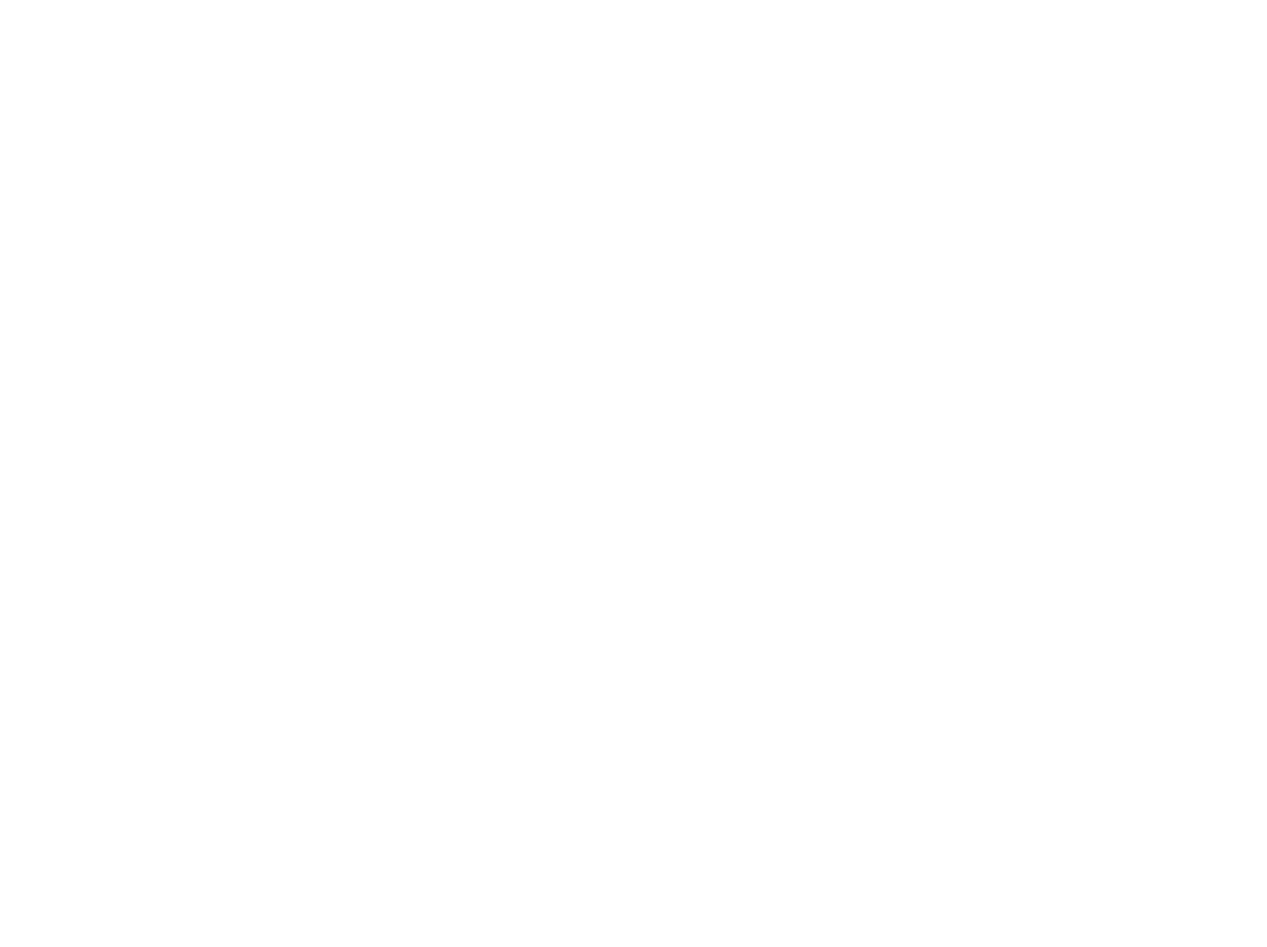
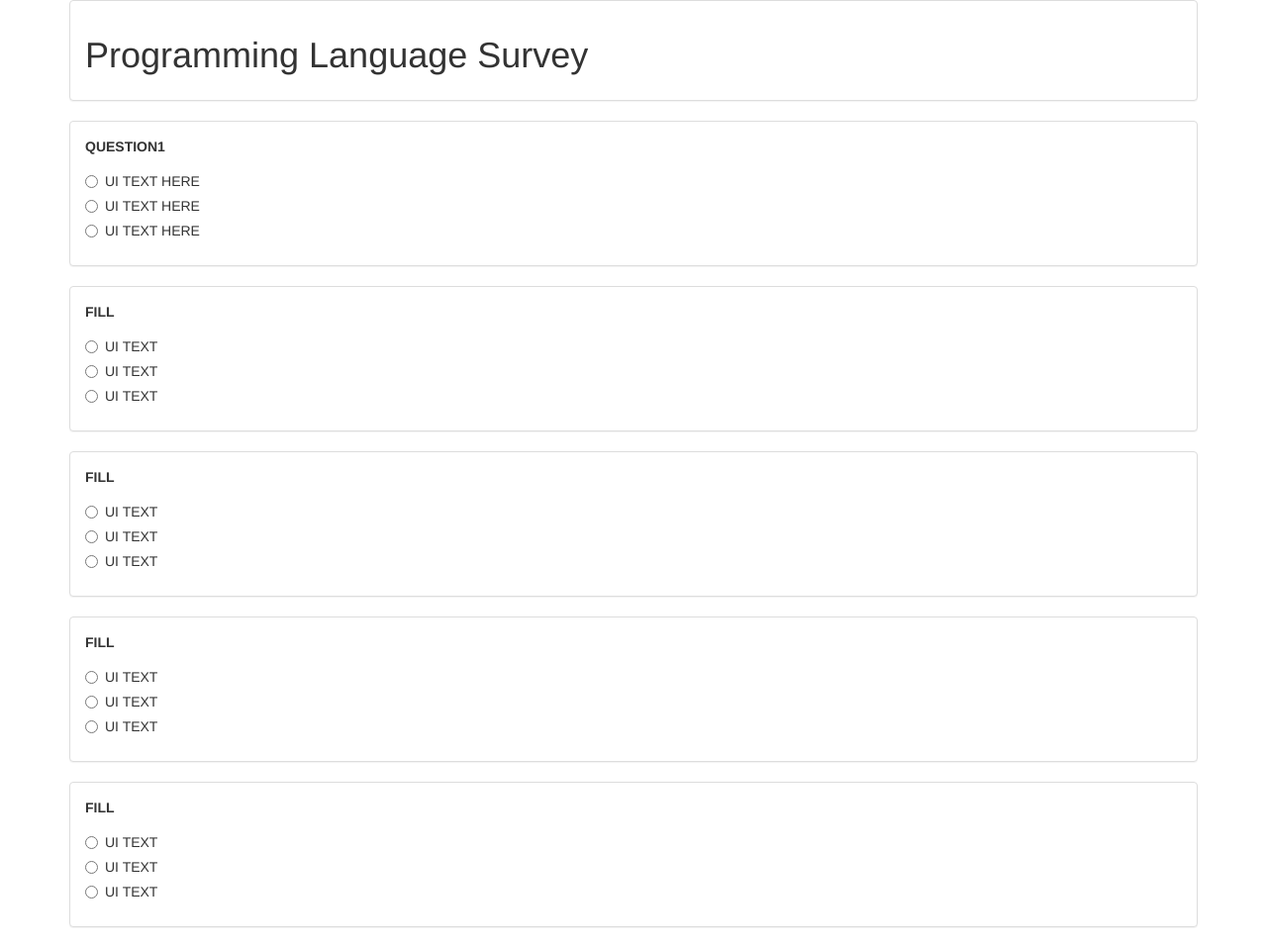
Before and after one commit to kiraroberts/coding-language-survey, a plain HTML site: page index.html in a window 1280 px wide. Shown: the whole page at 99% size. Before the commit the page ends 800 px from the top, so only its background shows below. Drawn offline with Linux system fonts and the light colour scheme.

Commit message:
add basic layout of form questions and radio buttons.

```diff
--- a/index.html
+++ b/index.html
@@ -1,10 +1,151 @@
 <!DOCTYPE html>
 <html>
   <head>
-    <title></title>
-
+    <title>Programming Language Survey</title>
+    <link rel="stylesheet" href="css/bootstrap.css">
+    <link rel="stylesheet" href="css/styles.css">
+    <script src="js/jQuery-3.4.1.js"></script>
+    <script src="js/scripts.js"></script>
   </head>
   <body>
+    <div class="container">
+      <div class="title panel panel-default">
+        <div class="panel-body">
+          <h1>Programming Language Survey</h1>
+        </div>
+      </div>
+      <form id="survey">
 
+        <!-- Question One -->
+
+        <div class="panel panel-default">
+          <div class="panel-body">
+            <label for="QUESTION1">QUESTION1</label>
+            <div class="radio">
+              <label>
+                <input type="radio" name="FILL" value="FILL">
+                UI TEXT HERE
+              </label>
+            </div>
+            <div class="radio">
+              <label>
+                <input type="radio" name="FILL" value="FILL">
+                UI TEXT HERE
+              </label>
+            </div>
+            <div class="radio">
+              <label>
+                <input type="radio" name="FILL" value="FILL">
+                UI TEXT HERE
+              </label>
+            </div>
+          </div>
+        </div>
+
+        <!-- Question Two -->
+
+        <div class="panel panel-default">
+          <div class="panel-body">
+            <label for="FILL">FILL</label>
+            <div class="radio">
+              <label>
+                <input type="radio" name="FILL" value="FILL">
+                UI TEXT
+              </label>
+            </div>
+            <div class="radio">
+              <label>
+                <input type="radio" name="FILL" value="FILL">
+                UI TEXT
+              </label>
+            </div>
+            <div class="radio">
+              <label>
+                <input type="radio" name="FILL" value="FILL">
+                UI TEXT
+              </label>
+            </div>
+          </div>
+        </div>
+
+        <!-- Question Three -->
+
+        <div class="panel panel-default">
+          <div class="panel-body">
+            <label for="FILL">FILL</label>
+            <div class="radio">
+              <label>
+                <input type="radio" name="FILL" value="FILL">
+                UI TEXT
+              </label>
+            </div>
+            <div class="radio">
+              <label>
+                <input type="radio" name="FILL" value="FILL">
+                UI TEXT
+              </label>
+            </div>
+            <div class="radio">
+              <label>
+                <input type="radio" name="FILL" value="FILL">
+                UI TEXT
+              </label>
+            </div>
+          </div>
+        </div>
+
+        <!-- Question Four -->
+
+        <div class="panel panel-default">
+          <div class="panel-body">
+            <label for="FILL">FILL</label>
+            <div class="radio">
+              <label>
+                <input type="radio" name="FILL" value="FILL">
+                UI TEXT
+              </label>
+            </div>
+            <div class="radio">
+              <label>
+                <input type="radio" name="FILL" value="FILL">
+                UI TEXT
+              </label>
+            </div>
+            <div class="radio">
+              <label>
+                <input type="radio" name="FILL" value="FILL">
+                UI TEXT
+              </label>
+            </div>
+          </div>
+        </div>
+
+        <!-- Question Five -->
+
+        <div class="panel panel-default">
+          <div class="panel-body">
+            <label for="FILL">FILL</label>
+            <div class="radio">
+              <label>
+                <input type="radio" name="FILL" value="FILL">
+                UI TEXT
+              </label>
+            </div>
+            <div class="radio">
+              <label>
+                <input type="radio" name="FILL" value="FILL">
+                UI TEXT
+              </label>
+            </div>
+            <div class="radio">
+              <label>
+                <input type="radio" name="FILL" value="FILL">
+                UI TEXT
+              </label>
+            </div>
+          </div>
+        </div>
+      </form>
+    </div>
   </body>
 </html>
```
